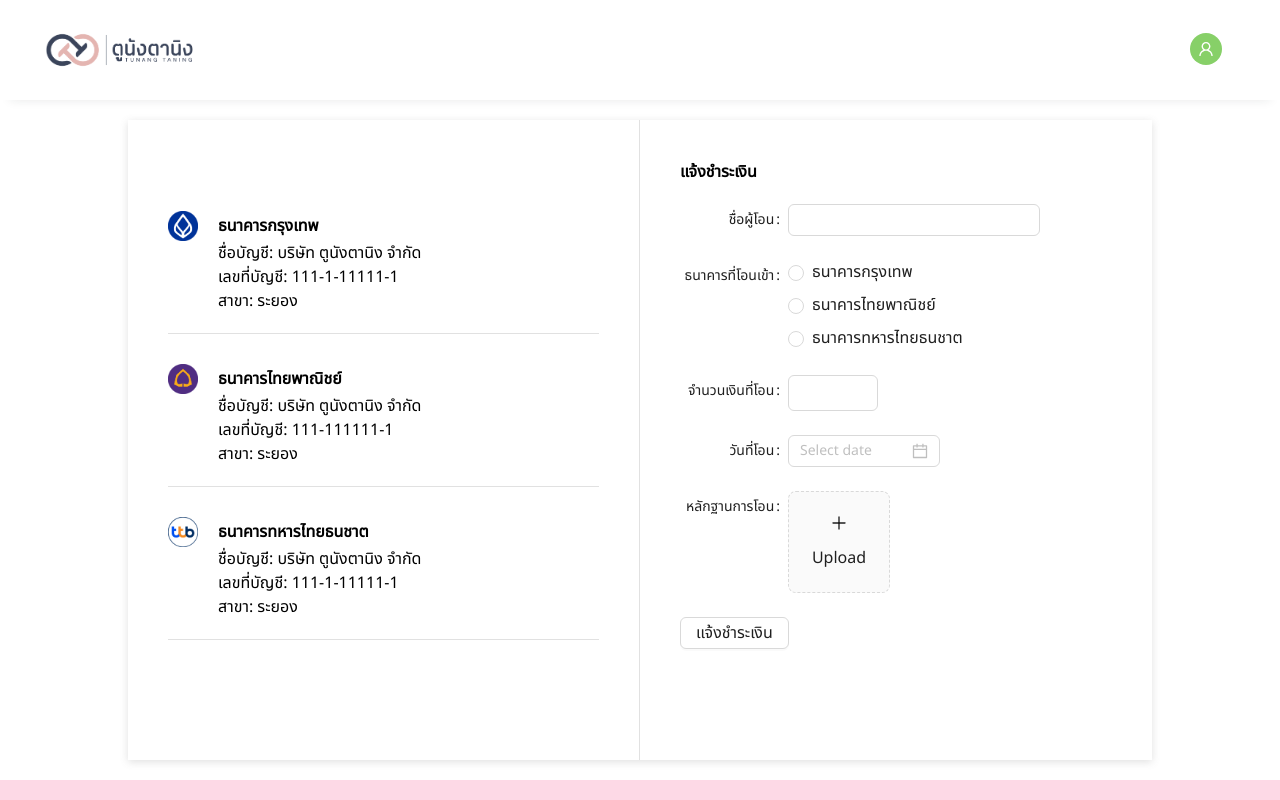
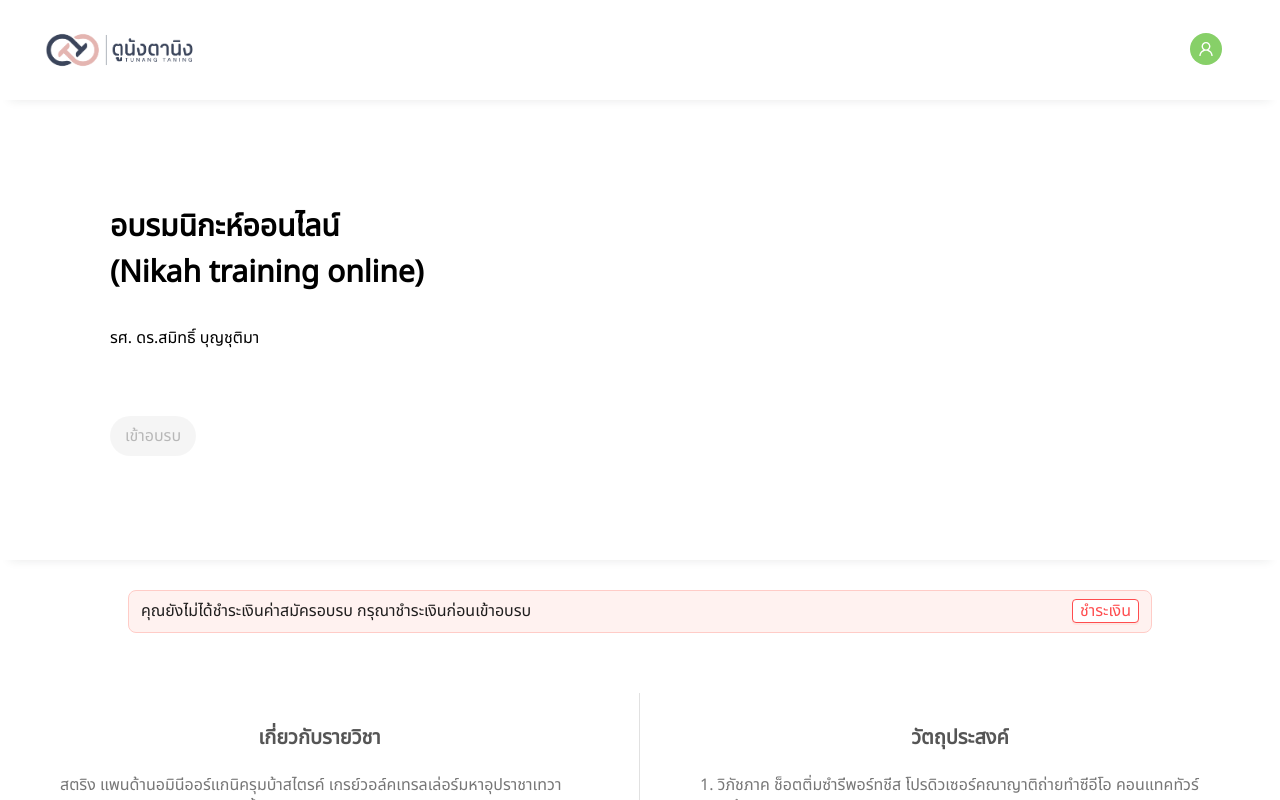
Before and after one commit to FARmer037/tunang-taning, a React (Create React App) app: page /courses in a window 1280 px wide. Shown: the top 800 px of the page. Built offline with nearby package versions, Linux system fonts and the light colour scheme.

Commit message:
add react-router-dom

```diff
--- a/package.json
+++ b/package.json
@@ -13,6 +13,7 @@
     "react-page-visibility": "^7.0.0",
     "react-player": "^2.12.0",
     "react-quill": "^2.0.0",
+    "react-router-dom": "^6.9.0",
     "react-scripts": "5.0.1",
     "sass": "^1.59.3",
     "web-vitals": "^2.1.4"
--- a/src/App.js
+++ b/src/App.js
@@ -1,5 +1,6 @@
 import './App.css'
 import { ConfigProvider } from 'antd'
+import { Route, Routes } from 'react-router-dom'
 import Login from './Login'
 import Courses from './Courses'
 import DashBoard from './DashBoard'
@@ -16,7 +17,13 @@
         }
       }}
     >
-      <Pay />
+      <Routes>
+        <Route path='/login' element={<Login />} />
+        <Route path='/courses' element={<Courses />} />
+        <Route path='/dashboard' element={<DashBoard />} />
+        <Route path='/quiz' element={<Quiz />} />
+        <Route path='/pay' element={<Pay />} />
+      </Routes>
     </ConfigProvider>
   )
 }
--- a/src/Courses.js
+++ b/src/Courses.js
@@ -1,21 +1,34 @@
-import React from 'react'
+import React, { useState } from 'react'
 import Layout from './components/Layout'
 import Banner from './components/courses/Banner'
 import Descriptions from './components/courses/Descriptions'
 import Lecturer from './components/courses/Lecturer'
+import { Alert, Button } from 'antd'
+import { useNavigate } from 'react-router-dom'
 
 const Courses = () => {
+  const [isPay, setIsPay] = useState(false)
+  const navigate = useNavigate()
+
   return (
     <Layout>
       <Banner />
 
-      {/* button */}
-      {/* <p>button</p> */}
+      {!isPay && (
+        <Alert
+          message='คุณยังไม่ได้ชำระเงินค่าสมัครอบรบ กรุณาชำระเงินก่อนเข้าอบรบ'
+          type='error'
+          className='alert'
+          action={
+            <Button size='small' danger onClick={() => navigate('/pay')}>
+              ชำระเงิน
+            </Button>
+          }
+        />
+      )}
 
-      {/* courses description */}
       <Descriptions />
 
-      {/* teacher */}
       <Lecturer />
     </Layout>
   )
--- a/src/components/LoginForm.js
+++ b/src/components/LoginForm.js
@@ -1,9 +1,12 @@
 import React, { useState } from 'react'
 import '../login.scss'
 import { Input, Button, Checkbox } from 'antd'
+import { useNavigate } from 'react-router-dom'
 
 const LoginForm = () => {
   const [isRemember, setIsRemember] = useState(true)
+
+  const navigate = useNavigate()
 
   const onChange = () => {
     setIsRemember(!isRemember)
@@ -33,7 +36,7 @@
         </div>
       </div>
 
-      <Button type='primary' size='large'>
+      <Button type='primary' size='large' onClick={() => navigate('/courses')}>
         เข้าสู่ระบบ
       </Button>
 
--- a/src/components/courses/Banner.js
+++ b/src/components/courses/Banner.js
@@ -2,9 +2,13 @@
 import '../../styles/CoursesBanner.scss'
 import ReactPlayer from 'react-player'
 import { Button } from 'antd'
+import { useNavigate } from 'react-router-dom'
 
 const Banner = () => {
   const [isAuthen, setIsAuthen] = useState(true)
+  const [isPay, setIsPay] = useState(false)
+
+  const navigate = useNavigate()
 
   return (
     <div className='banner'>
@@ -16,7 +20,13 @@
 
         <div className='banner__courses-button'>
           {isAuthen ? (
-            <Button shape='round' type='primary' size='large'>
+            <Button
+              shape='round'
+              type='primary'
+              size='large'
+              onClick={() => navigate('/dashboard')}
+              disabled={!isPay}
+            >
               เข้าอบรบ
             </Button>
           ) : (
--- a/src/index.js
+++ b/src/index.js
@@ -1,17 +1,20 @@
-import React from 'react';
-import ReactDOM from 'react-dom/client';
-import './index.css';
-import App from './App';
-import reportWebVitals from './reportWebVitals';
+import React from 'react'
+import ReactDOM from 'react-dom/client'
+import './index.css'
+import App from './App'
+import reportWebVitals from './reportWebVitals'
+import { BrowserRouter } from 'react-router-dom'
 
-const root = ReactDOM.createRoot(document.getElementById('root'));
+const root = ReactDOM.createRoot(document.getElementById('root'))
 root.render(
   <React.StrictMode>
-    <App />
+    <BrowserRouter>
+      <App />
+    </BrowserRouter>
   </React.StrictMode>
-);
+)
 
 // If you want to start measuring performance in your app, pass a function
 // to log results (for example: reportWebVitals(console.log))
 // or send to an analytics endpoint. Learn more: https://bit.ly/CRA-vitals
-reportWebVitals();
+reportWebVitals()
--- a/src/login.scss
+++ b/src/login.scss
@@ -14,7 +14,6 @@
 }
 
 .login__card-image {
-  background-color: red;
   width: 50%;
 }
 
--- a/src/styles/CoursesBanner.scss
+++ b/src/styles/CoursesBanner.scss
@@ -52,3 +52,9 @@
 .banner__courses-button {
     margin-top: 36px;
 }
+
+.alert {
+    margin: 30px 0;
+    width: 80%;
+    align-self: center;
+}
```
Also changed, not shown: 1 other file (tests, documents, lock files or other folders).
